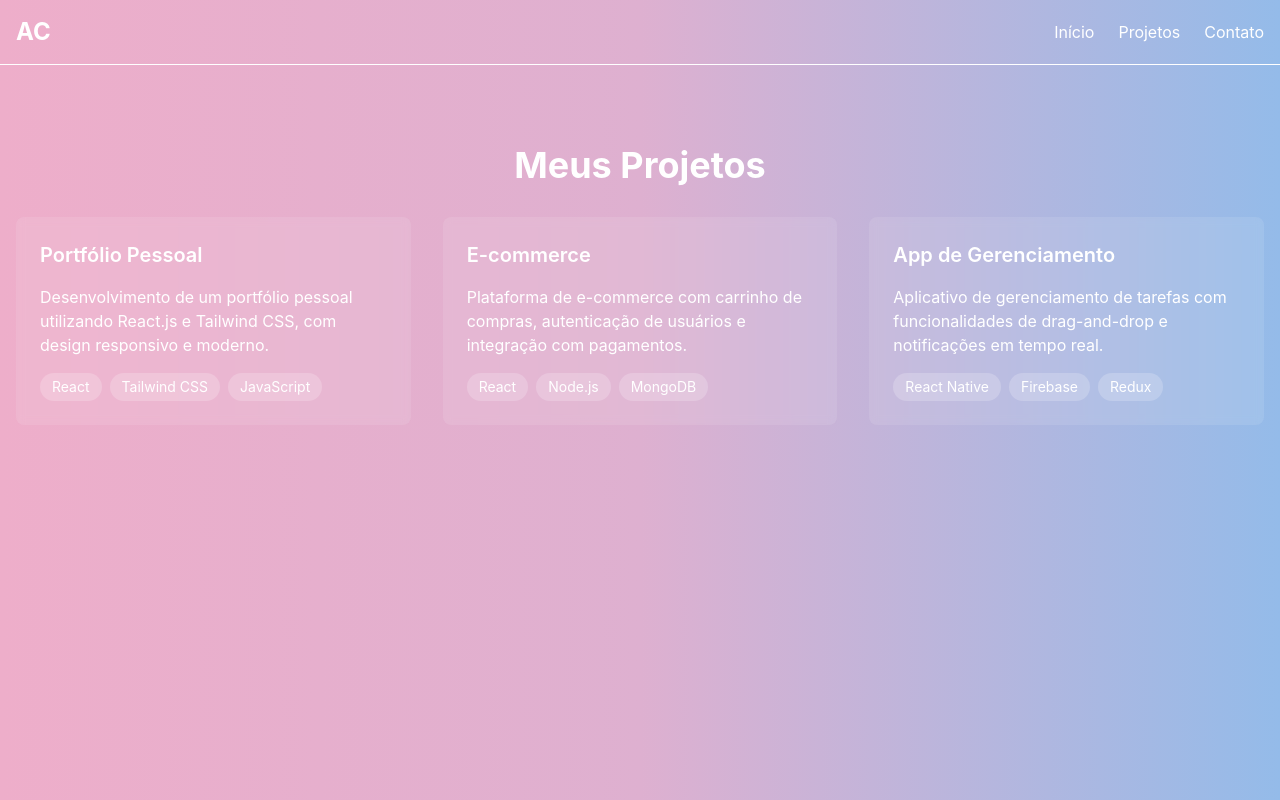
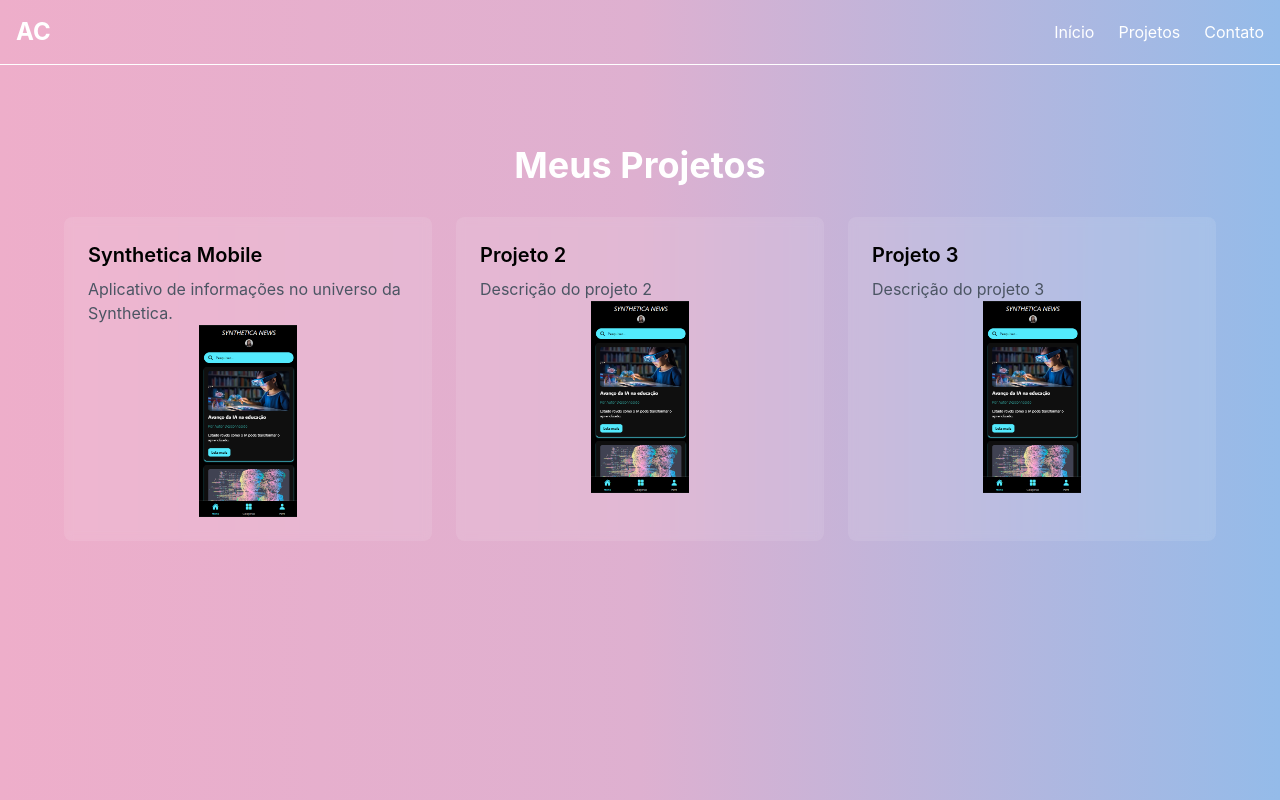
Before and after one commit to Ana-web-ui/Portif-lio, a React (Create React App) app: page /project in a window 1280 px wide. Shown: the top 800 px of the page. Built offline with nearby package versions, Linux system fonts and the light colour scheme; the HTML template or start-up script is replaced by a standard one.

Commit message:
arrumando a página de projetos

```diff
--- a/src/Screens/Project.jsx
+++ b/src/Screens/Project.jsx
@@ -1,52 +1,40 @@
 import React from 'react';
-import { Link } from 'react-router-dom';
+
+import Projects from '../components/Projects/Projects';
+import SyntheticaMobile from '../assets/images/SyntheticaMobile.png'
 
 const Project = () => {
   return (
     <div className="min-h-screen bg-gradient-to-r from-[#EEAECA] via-[#DEB0D0] via-[#C9B3D7] via-[#B0B7E0] to-[#94BBE9] py-16">
       <div className="container mx-auto px-4">
-        <h1 className="text-4xl font-bold text-white mb-8 text-center">Meus Projetos</h1>
-        <div className="grid grid-cols-1 md:grid-cols-2 lg:grid-cols-3 gap-8">
-          {/* Projeto 1 */}
-          <div className="bg-white/10 backdrop-blur-sm rounded-lg p-6 text-white">
-            <h3 className="text-xl font-semibold mb-4">Portfólio Pessoal</h3>
-            <p className="mb-4">
-              Desenvolvimento de um portfólio pessoal utilizando React.js e Tailwind CSS,
-              com design responsivo e moderno.
-            </p>
-            <div className="flex flex-wrap gap-2">
-              <span className="px-3 py-1 bg-white/20 rounded-full text-sm">React</span>
-              <span className="px-3 py-1 bg-white/20 rounded-full text-sm">Tailwind CSS</span>
-              <span className="px-3 py-1 bg-white/20 rounded-full text-sm">JavaScript</span>
-            </div>
-          </div>
+        <div className="max-w-6xl mx-auto">
+          <h1 className="text-4xl font-bold text-white mb-8 text-center">Meus Projetos</h1>
 
-          {/* Projeto 2 */}
-          <div className="bg-white/10 backdrop-blur-sm rounded-lg p-6 text-white">
-            <h3 className="text-xl font-semibold mb-4">E-commerce</h3>
-            <p className="mb-4">
-              Plataforma de e-commerce com carrinho de compras, autenticação de usuários
-              e integração com pagamentos.
-            </p>
-            <div className="flex flex-wrap gap-2">
-              <span className="px-3 py-1 bg-white/20 rounded-full text-sm">React</span>
-              <span className="px-3 py-1 bg-white/20 rounded-full text-sm">Node.js</span>
-              <span className="px-3 py-1 bg-white/20 rounded-full text-sm">MongoDB</span>
-            </div>
-          </div>
+          <div className="grid grid-cols-1 md:grid-cols-2 lg:grid-cols-3 gap-6">
+            {/* Projeto 1 */}
+            <Projects
+              className="bg-white/10 backdrop-blur-sm rounded-lg p-6 text-white"
+              title="Synthetica Mobile"
+              description="Aplicativo de informações no universo da Synthetica."
+              image={SyntheticaMobile}
+            />
 
-          {/* Projeto 3 */}
-          <div className="bg-white/10 backdrop-blur-sm rounded-lg p-6 text-white">
-            <h3 className="text-xl font-semibold mb-4">App de Gerenciamento</h3>
-            <p className="mb-4">
-              Aplicativo de gerenciamento de tarefas com funcionalidades de drag-and-drop
-              e notificações em tempo real.
-            </p>
-            <div className="flex flex-wrap gap-2">
-              <span className="px-3 py-1 bg-white/20 rounded-full text-sm">React Native</span>
-              <span className="px-3 py-1 bg-white/20 rounded-full text-sm">Firebase</span>
-              <span className="px-3 py-1 bg-white/20 rounded-full text-sm">Redux</span>
-            </div>
+            {/* Projeto 2 */}
+            <Projects
+              className="bg-white/10 backdrop-blur-sm rounded-lg p-6 text-white"
+              title="Projeto 2"
+              description="Descrição do projeto 2"
+              image={SyntheticaMobile}
+            />
+
+            {/* Projeto 3 */}
+            <Projects
+              className="bg-white/10 backdrop-blur-sm rounded-lg p-6 text-white"
+              title="Projeto 3"
+              description="Descrição do projeto 3"
+              image={SyntheticaMobile}
+
+            />
           </div>
         </div>
       </div>
--- /dev/null
+++ b/src/components/Projects/Projects.jsx
@@ -0,0 +1,20 @@
+import React from 'react'
+
+const Projects = ({ title, description, image }) => {
+    return (
+        <div className="bg-white/10 backdrop-blur-sm rounded-lg p-6 text-white hover:scale-105 transition-transform duration-300">
+                 <h3 className="text-xl font-semibold text-black mb-2">{title}</h3>
+                 <p className="text-gray-600">{description}</p>
+                 {image &&(
+                    <div className="w-full h-48 rounded-md overflow-hidden mask-contain">
+                        <img
+                        src={image}
+                        alt={title}
+                        className="w-full h-full object-contain" />
+                        </div>
+                 )}
+        </div>
+    )
+}
+
+export default Projects;
```
Also changed, not shown: src/assets/images/SyntheticaMobile.png (added).
